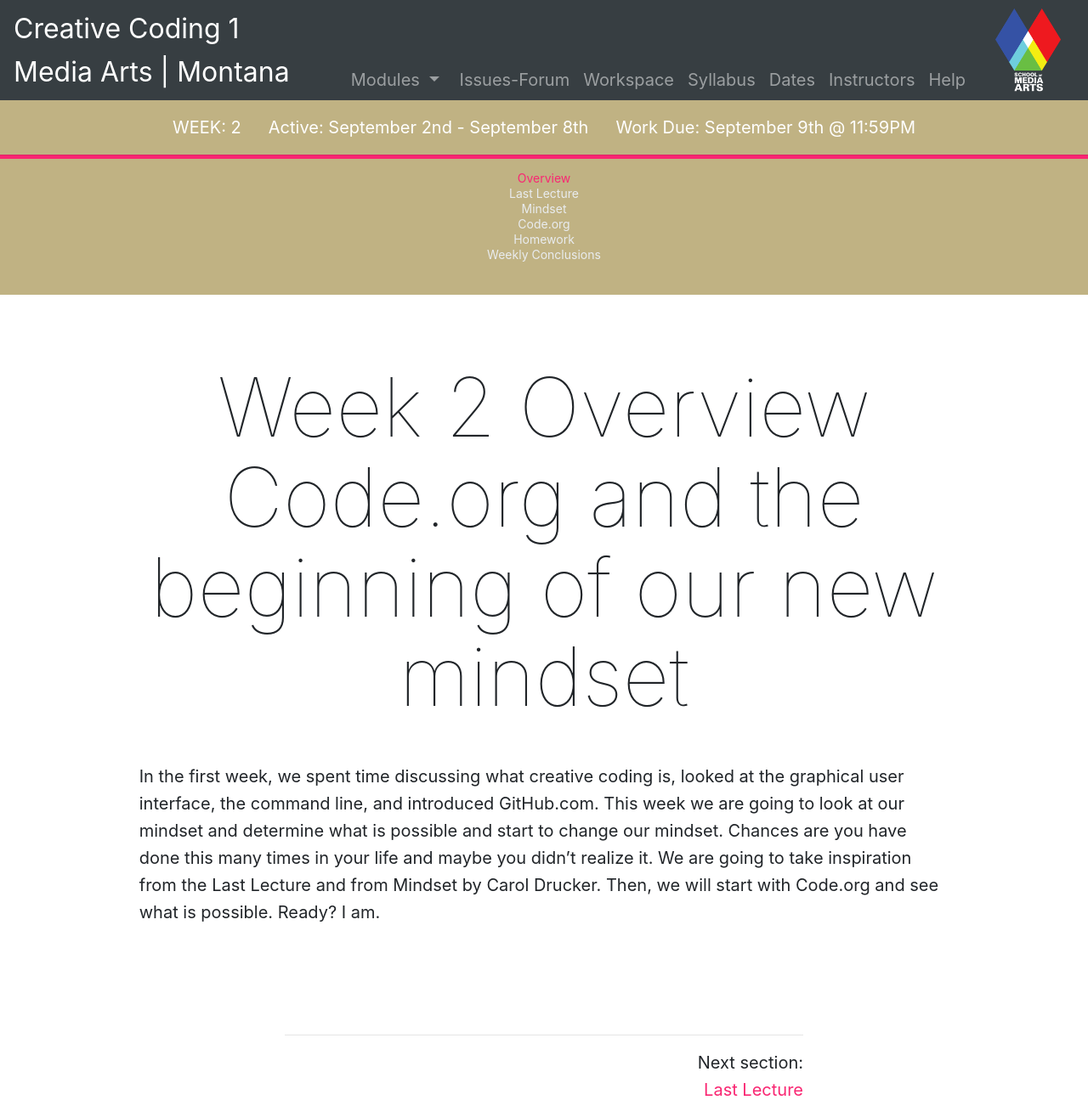
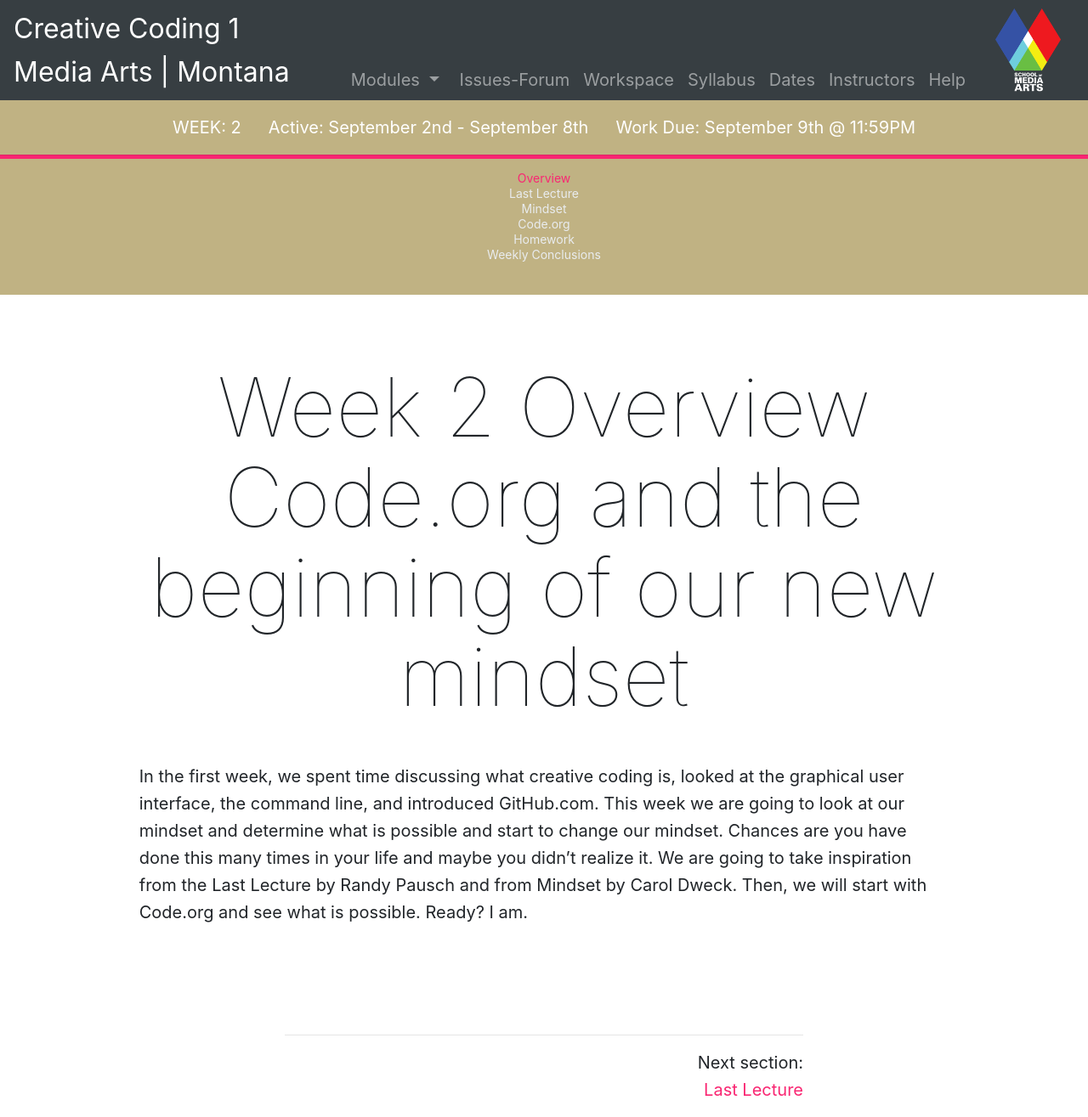
Before and after one commit to Montana-Media-Arts/creative-coding-1-Fall2019, a Jekyll site: the page built from modules/week-2/_posts/2017-01-01-overview.md, in a window 1280 px wide. Shown: the whole page at 85% size. Built offline with Jekyll 4.4.1, drawn with Linux system fonts in a browser that asks for light colours; nearby versions of some CDN libraries.

Commit message:
Update 2017-01-01-overview.md

```diff
--- a/modules/week-2/_posts/2017-01-01-overview.md
+++ b/modules/week-2/_posts/2017-01-01-overview.md
@@ -5,4 +5,4 @@ module: 2
 
 # Week 2 Overview <br />Code.org and the beginning of our new mindset
 
-In the first week, we spent time discussing what creative coding is, looked at the graphical user interface, the command line, and introduced GitHub.com. This week we are going to look at our mindset and determine what is possible and start to change our mindset.  Chances are you have done this many times in your life and maybe you didn't realize it.  We are going to take inspiration from the Last Lecture and from Mindset by Carol Drucker. Then, we will start with Code.org and see what is possible.  Ready?  I am.
+In the first week, we spent time discussing what creative coding is, looked at the graphical user interface, the command line, and introduced GitHub.com. This week we are going to look at our mindset and determine what is possible and start to change our mindset.  Chances are you have done this many times in your life and maybe you didn't realize it.  We are going to take inspiration from the Last Lecture by Randy Pausch and from Mindset by Carol Dweck. Then, we will start with Code.org and see what is possible.  Ready?  I am.
```
